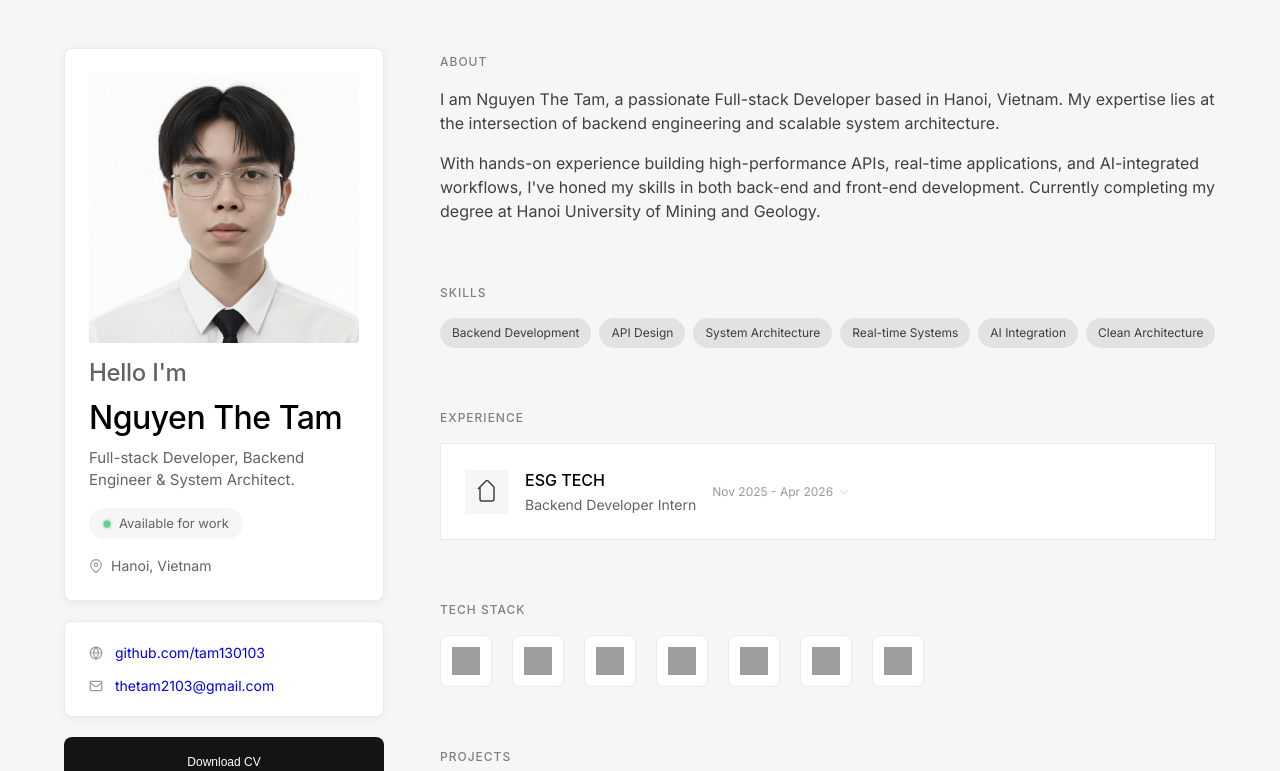
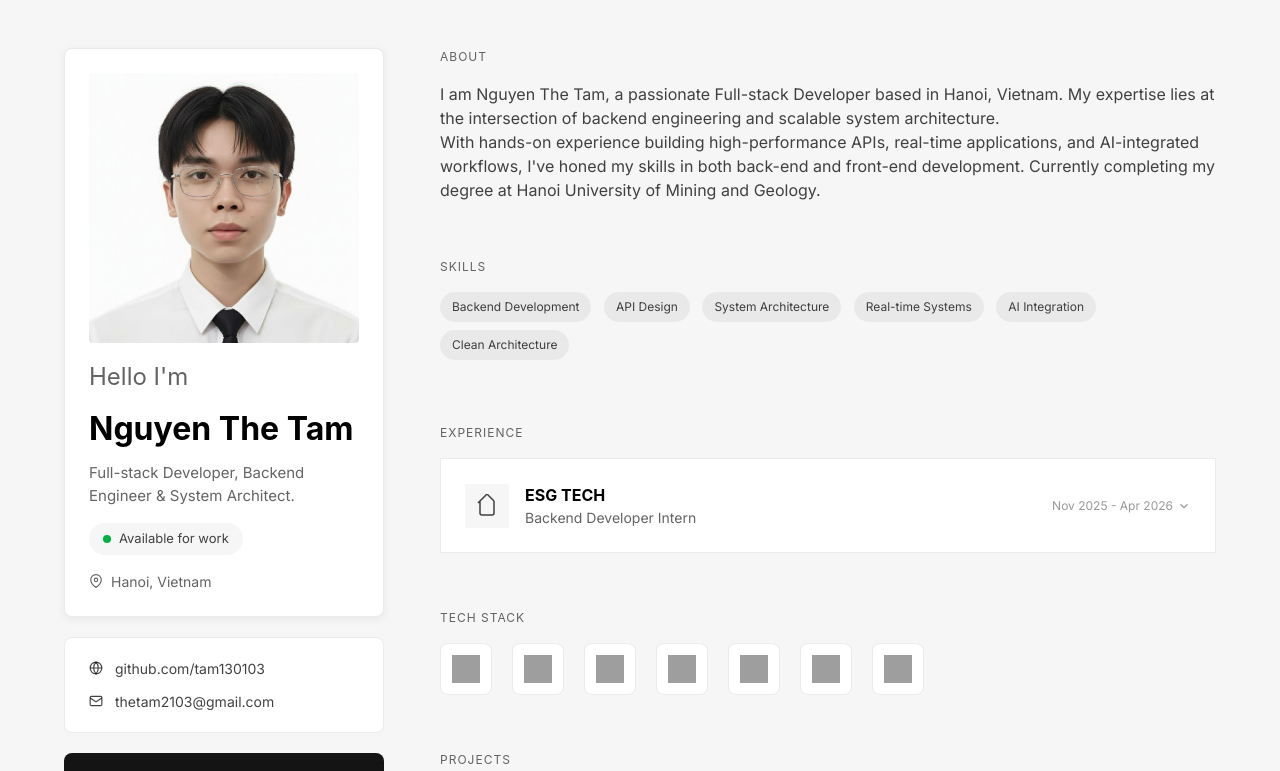
Before and after one commit to tam130103/tam130103.github.io, a website built with Vite: page index.html in a window 1280 px wide. Shown: the top 771 px of the page. Built offline with nearby package versions, Linux system fonts and the light colour scheme; grey boxes are pictures that could not be loaded; a web font is replaced by a local one.

Commit message:
fix: emergency fix for SVG sizing and project layout

```diff
--- a/styles.css
+++ b/styles.css
@@ -1,7 +1,6 @@
 /* ============================================
    MonoCV — Elite Portfolio Design System
    Strict compliance with DESIGN.md
-   Enhanced with High-End Visual Design Skills
    ============================================ */
 
 /* --- Font Loading --- */
@@ -9,7 +8,6 @@
 @import url('https://fonts.googleapis.com/css2?family=Inter:ital,opsz,wght@0,14..32,100..900;1,14..32,100..900&display=swap');
 
 :root {
-  /* --- Color Palette (Section 2 & 9) --- */
   --color-primary: #0000EE;
   --color-bg-primary: #FFFFFF;
   --color-bg-light: #F6F6F6;
@@ -22,16 +20,12 @@
   --color-text-placeholder: rgba(0, 0, 0, 0.40);
 
   --color-btn-default: rgba(0, 0, 0, 0.92);
-  --color-btn-ghost: rgba(0, 0, 0, 0.24);
   --color-border-neutral: rgba(0, 0, 0, 0.125);
   --color-divider-light: rgba(0, 0, 0, 0.08);
 
-  /* --- Typography (Section 3) --- */
-  --font-heading: 'General Sans', -apple-system, BlinkMacSystemFont, 'Segoe UI', sans-serif;
+  --font-heading: 'General Sans', -apple-system, sans-serif;
   --font-body: 'Inter', system-ui, -apple-system, sans-serif;
-  --font-ui: sans-serif;
 
-  /* --- Spacing Scale (Section 5) - Base Unit: 4px --- */
   --space-xs: 4px;
   --space-s: 8px;
   --space-m: 12px;
@@ -42,66 +36,39 @@
   --space-4xl: 40px;
   --space-5xl: 48px;
   --space-6xl: 56px;
-  --space-hero: 92px;
 
-  /* --- Depth & Elevation (Section 6) --- */
   --shadow-subtle: rgba(0, 0, 0, 0.04) 0px 2px 8px 1px;
   --shadow-medium: rgba(0, 0, 0, 0.05) 0px 2px 8px 1px;
   --shadow-prominent: rgba(0, 0, 0, 0.08) 0px 8px 16px 2px;
 
-  /* --- Layout Constants --- */
   --sidebar-width: 320px;
   --container-max: 1200px;
 }
 
-/* --- Reset & Base --- */
-*, *::before, *::after {
-  margin: 0;
-  padding: 0;
-  box-sizing: border-box;
-  -webkit-font-smoothing: antialiased;
-  -moz-osx-font-smoothing: grayscale;
-}
-
-html {
-  scroll-behavior: smooth;
-}
-
+/* --- Reset --- */
+*, *::before, *::after { margin: 0; padding: 0; box-sizing: border-box; }
+html { scroll-behavior: smooth; }
 body {
   font-family: var(--font-body);
   font-size: 16px;
-  font-weight: 400;
-  line-height: 1.5;
   color: var(--color-text-body);
   background-color: var(--color-bg-light);
-  min-height: 100vh;
-  transform: translateZ(0); /* Hardware Acceleration */
+  line-height: 1.5;
+  -webkit-font-smoothing: antialiased;
 }
+a { color: inherit; text-decoration: none; transition: 0.2s; }
+img { max-width: 100%; height: auto; }
 
-img { max-width: 100%; height: auto; display: block; }
+/* --- Global SVG Constraint --- */
+svg { max-width: 100%; max-height: 100%; }
 
-a {
-  color: var(--color-primary);
-  text-decoration: none;
-  transition: all 0.2s cubic-bezier(0.4, 0, 0.2, 1);
-}
-
-a:hover { color: var(--color-text-primary); }
-
-ul, ol { list-style: none; }
-
-/* --- Typography Utilities --- */
-.text-h3 { font-family: var(--font-heading); font-size: 14px; font-weight: 500; line-height: 1.2; color: var(--color-text-primary); margin-bottom: var(--space-s); }
-.text-body-small { font-family: var(--font-body); font-size: 14px; font-weight: 400; line-height: 1.5; color: var(--color-text-body); }
-
-/* --- Layout Architecture --- */
+/* --- Layout --- */
 .page-wrapper {
   display: flex;
   max-width: var(--container-max);
   margin: 0 auto;
   padding: var(--space-5xl) var(--space-2xl);
   gap: var(--space-6xl);
-  min-height: 100vh;
 }
 
 .sidebar {
@@ -115,19 +82,11 @@ ul, ol { list-style: none; }
   gap: var(--space-xl);
 }
 
-.main-content {
-  flex: 1;
-  min-width: 0;
-  display: flex;
-  flex-direction: column;
-  gap: var(--space-6xl);
-}
+.main-content { flex: 1; min-width: 0; display: flex; flex-direction: column; gap: var(--space-6xl); }
 
 /* --- Components --- */
-
-/* Profile Card */
 .profile-card {
-  background: var(--color-bg-primary);
+  background: #FFF;
   border: 1px solid var(--color-divider-light);
   border-radius: 8px;
   padding: var(--space-2xl);
@@ -135,268 +94,110 @@ ul, ol { list-style: none; }
   display: flex;
   flex-direction: column;
   gap: var(--space-l);
-  transition: transform 0.3s cubic-bezier(0.34, 1.56, 0.64, 1);
 }
 
-.profile-card:hover { transform: translateY(-4px); box-shadow: var(--shadow-prominent); }
+.profile-avatar { width: 100%; aspect-ratio: 1; border-radius: 4px; object-fit: cover; background: var(--color-bg-light); }
+.profile-greeting { font-family: var(--font-heading); font-size: 24px; color: var(--color-text-secondary); }
+.profile-name { font-family: var(--font-heading); font-size: 32px; color: #000; line-height: 1.1; }
+.profile-title { font-size: 15px; color: var(--color-text-secondary); }
 
-.profile-avatar {
-  width: 100%;
-  aspect-ratio: 1;
-  border-radius: 4px;
-  object-fit: cover;
-  background: var(--color-bg-light);
-  filter: grayscale(20%);
-  transition: filter 0.3s ease;
+.profile-status {
+  display: inline-flex; align-items: center; gap: 8px; font-size: 13px;
+  background: var(--color-bg-light); padding: 6px 14px; border-radius: 44px; width: fit-content;
+}
+.status-dot { width: 8px; height: 8px; border-radius: 50%; background: #00B341; }
+
+.profile-location { display: flex; align-items: center; gap: 8px; font-size: 14px; color: var(--color-text-secondary); }
+.profile-location svg { width: 14px; height: 14px; }
+
+.contact-card {
+  background: #FFF; border: 1px solid var(--color-divider-light); border-radius: 8px;
+  padding: var(--space-xl) var(--space-2xl); display: flex; flex-direction: column; gap: 12px;
+}
+.contact-item { display: flex; align-items: center; gap: 12px; font-size: 14px; }
+.contact-item svg { width: 14px; height: 14px; flex-shrink: 0; }
+
+.btn-primary {
+  height: 50px; background: var(--color-btn-default); color: #FFF;
+  display: flex; align-items: center; justify-content: center;
+  border-radius: 8px; font-size: 12px; font-weight: 500;
 }
 
-.profile-card:hover .profile-avatar { filter: grayscale(0%); }
+/* Sections */
+.section-label { font-family: var(--font-heading); font-size: 12px; letter-spacing: 1px; text-transform: uppercase; color: var(--color-text-secondary); margin-bottom: 16px; display: block; }
 
-.profile-greeting {
-  font-family: var(--font-heading);
-  font-size: 24px;
-  font-weight: 500;
-  line-height: 1.2;
-  color: var(--color-text-secondary);
-  letter-spacing: -0.3px;
+.skill-tag {
+  display: inline-block; font-size: 12px; background: rgba(0,0,0,0.05);
+  padding: 6px 12px; border-radius: 44px; margin: 0 8px 8px 0;
 }
 
-.profile-name {
-  font-family: var(--font-heading);
-  font-size: 32px;
-  font-weight: 500;
-  line-height: 1.1;
-  color: var(--color-text-primary);
-  letter-spacing: -0.5px;
-  margin-top: calc(-1 * var(--space-xs));
+/* Experience */
+.experience-item {
+  background: #FFF; border: 1px solid var(--color-divider-light); padding: 24px;
+  display: flex; align-items: center; gap: 16px; cursor: pointer; transition: 0.3s;
 }
+.experience-item:hover { background: var(--color-bg-lighter); }
+.experience-icon { width: 44px; height: 44px; background: var(--color-bg-light); display: flex; align-items: center; justify-content: center; }
+.experience-icon svg { width: 24px; height: 24px; }
+.experience-info { flex: 1; }
+.experience-company { font-family: var(--font-heading); font-size: 16px; color: #000; }
+.experience-role { font-size: 14px; color: var(--color-text-secondary); }
+.experience-date { font-size: 12px; color: var(--color-text-tertiary); display: flex; align-items: center; gap: 4px; }
+.experience-date svg { width: 14px; height: 14px; }
 
-.profile-title {
-  font-family: var(--font-body);
-  font-size: 15px;
-  font-weight: 400;
-  color: var(--color-text-secondary);
-  margin-top: calc(-1 * var(--space-xs));
-}
-
-.profile-status {
-  display: inline-flex;
-  align-items: center;
-  gap: var(--space-s);
-  font-size: 13px;
-  color: var(--color-text-secondary);
-  background: var(--color-bg-light);
-  padding: 6px 14px;
-  border-radius: 44px;
-  width: fit-content;
-}
-
-.status-dot {
-  width: 8px;
-  height: 8px;
-  border-radius: 50%;
-  background: #00B341;
-  box-shadow: 0 0 0 2px rgba(0, 179, 65, 0.2);
-  animation: pulse 2s ease-in-out infinite;
-}
-
-@keyframes pulse {
-  0%, 100% { opacity: 1; transform: scale(1); }
-  50% { opacity: 0.6; transform: scale(0.9); }
-}
-
-.profile-location {
-  display: flex;
-  align-items: center;
-  gap: var(--space-s);
-  font-size: 14px;
-  color: var(--color-text-secondary);
-}
-
-.profile-location svg { width: 14px; height: 14px; color: var(--color-text-tertiary); }
-
-/* Contact Card */
-.contact-card {
-  background: var(--color-bg-primary);
-  border: 1px solid var(--color-divider-light);
-  border-radius: 8px;
-  padding: var(--space-xl) var(--space-2xl);
-  box-shadow: var(--shadow-subtle);
-  display: flex;
-  flex-direction: column;
-  gap: var(--space-m);
-}
-
-.contact-item { display: flex; align-items: center; gap: var(--space-m); font-size: 14px; }
-.contact-item svg { width: 14px; height: 14px; color: var(--color-text-tertiary); }
-
-/* Buttons */
-.sidebar-buttons { display: flex; flex-direction: column; gap: var(--space-s); }
-
-.btn-primary {
-  display: flex;
-  align-items: center;
-  justify-content: center;
-  height: 50px;
-  background: var(--color-btn-default);
-  color: #FFFFFF;
-  font-family: var(--font-ui);
-  font-size: 12px;
-  border: none;
-  border-radius: 8px;
-  cursor: pointer;
-  transition: all 0.2s cubic-bezier(0.4, 0, 0.2, 1);
-}
-
-.btn-primary:hover { background: #000; box-shadow: var(--shadow-prominent); }
-.btn-primary:active { transform: scale(0.98); }
-
-/* Section Elements */
-.section-label {
-  display: inline-block;
-  font-family: var(--font-heading);
-  font-size: 12px;
-  font-weight: 500;
-  letter-spacing: 1px;
-  text-transform: uppercase;
-  color: var(--color-text-secondary);
-  margin-bottom: var(--space-l);
-  opacity: 0.8;
-}
-
-.about-text { font-size: 16px; line-height: 1.5; color: var(--color-text-body); }
-.about-text p + p { margin-top: var(--space-l); }
-
-/* Skill Badges */
-.skills-list { display: flex; flex-wrap: wrap; gap: var(--space-s); }
-.skill-tag {
-  font-size: 12px;
-  color: var(--color-text-body);
-  background: rgba(0, 0, 0, 0.08);
-  padding: 6px 12px;
-  border-radius: 44px;
-  transition: all 0.2s cubic-bezier(0.175, 0.885, 0.32, 1.275);
-}
-.skill-tag:hover { background: rgba(0, 0, 0, 0.16); transform: scale(1.05); color: #000; }
-
-/* Experience Cards (Sharp) */
-.experience-item {
-  background: var(--color-bg-primary);
-  border: 1px solid var(--color-divider-light);
-  padding: var(--space-2xl);
-  display: flex;
-  align-items: center;
-  gap: var(--space-l);
-  cursor: pointer;
-  transition: all 0.3s ease;
-}
-
-.experience-item:hover { background: var(--color-bg-lighter); box-shadow: var(--shadow-subtle); }
-
-.experience-icon {
-  width: 44px; height: 44px; background: var(--color-bg-light);
-  display: flex; align-items: center; justify-content: center; flex-shrink: 0;
-}
-
-.experience-company { font-family: var(--font-heading); font-size: 16px; font-weight: 500; color: #000; }
-.experience-role { font-size: 14px; color: var(--color-text-secondary); margin-top: 2px; }
-.experience-date { font-size: 12px; color: var(--color-text-tertiary); display: flex; align-items: center; gap: 4px; }
-
-.experience-item .chevron { width: 14px; height: 14px; opacity: 0.3; transition: transform 0.3s ease; }
-.experience-item.expanded .chevron { transform: rotate(180deg); }
-
-.experience-details {
-  display: none; background: var(--color-bg-primary); border: 1px solid var(--color-divider-light);
-  border-top: none; padding: 0 var(--space-2xl) var(--space-2xl);
-}
-
+.experience-details { display: none; padding: 0 24px 24px; background: #FFF; border: 1px solid var(--color-divider-light); border-top: none; }
 .experience-details ul { padding-left: 60px; }
-.experience-details li { margin-bottom: var(--space-s); }
 
 /* Tech Icons */
-.tech-icons { display: flex; flex-wrap: wrap; gap: var(--space-xl); align-items: center; }
+.tech-icons { display: flex; flex-wrap: wrap; gap: 20px; }
 .tech-icon {
-  width: 52px; height: 52px; border-radius: 8px; background: #FFF;
-  border: 1px solid var(--color-divider-light);
-  display: flex; align-items: center; justify-content: center;
-  transition: all 0.3s cubic-bezier(0.4, 0, 0.2, 1);
+  width: 52px; height: 52px; border: 1px solid var(--color-divider-light);
+  display: flex; align-items: center; justify-content: center; border-radius: 8px; background: #FFF;
 }
-.tech-icon:hover { transform: translateY(-4px) rotate(4deg); border-color: var(--color-primary); }
 .tech-icon img { width: 28px; height: 28px; filter: grayscale(100%); transition: 0.3s; }
 .tech-icon:hover img { filter: grayscale(0%); }
 
-/* Project Carousel */
-.projects-carousel {
-  display: flex; gap: var(--space-xl); overflow-x: auto;
-  padding-bottom: var(--space-s); scroll-snap-type: x mandatory;
-  scrollbar-width: none; -ms-overflow-style: none;
+/* Projects */
+.projects-carousel { display: flex; gap: 24px; overflow-x: auto; padding-bottom: 12px; scrollbar-width: none; }
+.projects-carousel::-webkit-scrollbar { display: none; }
+.project-card {
+  min-width: 300px; background: linear-gradient(135deg, #F6F6F6, #FEFEFE);
+  border: 1px solid var(--color-divider-light); border-radius: 0 8px 8px 0; overflow: hidden;
 }
-.projects-carousel::-webkit-scrollbar { display: none; }
+.project-card-image { width: 100%; height: 200px; background: #EEE; display: flex; align-items: center; justify-content: center; }
+.project-card-image svg { width: 48px; height: 48px; opacity: 0.2; }
+.project-card-body { padding: 24px; }
+.project-card-title { font-family: var(--font-heading); font-size: 18px; color: #000; margin-bottom: 8px; }
+.project-card-desc { font-size: 14px; color: var(--color-text-secondary); line-height: 1.5; }
+.project-card-link { display: inline-flex; align-items: center; gap: 8px; color: var(--color-primary); font-size: 14px; margin-top: 16px; font-weight: 500; }
+.project-card-link svg { width: 14px; height: 14px; }
 
-.project-card {
-  min-width: 300px; max-width: 320px; flex-shrink: 0; scroll-snap-align: start;
-  background: linear-gradient(135deg, #F6F6F6 0%, #FEFEFE 100%);
-  border-radius: 0 8px 8px 0; overflow: hidden;
-  border: 1px solid var(--color-divider-light);
-  transition: 0.3s ease-out;
+/* Links */
+.links-grid { display: grid; grid-template-columns: 1fr 1fr; gap: 16px; }
+.link-item {
+  display: flex; align-items: center; justify-content: space-between;
+  padding: 16px 24px; background: #FFF; border: 1px solid var(--color-divider-light);
+  border-radius: 8px; font-size: 14px;
 }
-.project-card:hover { transform: translateY(-4px); box-shadow: var(--shadow-prominent); }
+.link-item svg { width: 14px; height: 14px; opacity: 0.5; }
 
-.project-card-image { width: 100%; height: 220px; background: #f0f0f0; }
-.project-card-body { padding: var(--space-2xl); }
-.project-card-title { font-family: var(--font-heading); font-size: 18px; font-weight: 500; color: #000; margin-bottom: 8px; }
-.project-card-desc { font-size: 14px; line-height: 1.5; color: var(--color-text-secondary); }
-.project-card-link { display: inline-flex; align-items: center; gap: 8px; color: var(--color-primary); margin-top: 16px; font-weight: 500; }
-
-/* Contact Form */
-.contact-form { display: flex; flex-direction: column; gap: var(--space-xl); }
-.form-group { display: flex; flex-direction: column; gap: var(--space-xs); }
-
-.form-input {
-  background: transparent; border: none; border-bottom: 1px solid var(--color-border-neutral);
-  padding: 8px 0; font-size: 16px; transition: 0.3s;
-}
-.form-input:focus { border-bottom-color: var(--color-primary); outline: none; }
-
-.form-textarea {
-  background: transparent; border: 1px solid var(--color-border-neutral);
-  padding: 12px; min-height: 100px; font-size: 16px; transition: 0.3s; resize: vertical;
-}
-.form-textarea:focus { border-color: var(--color-primary); box-shadow: inset 0 0 0 1px var(--color-primary); outline: none; }
-
-.btn-submit {
-  height: 50px; background: var(--color-btn-default); color: #FFF;
-  border: none; border-radius: 8px; font-size: 12px; cursor: pointer;
-  transition: 0.2s cubic-bezier(0.4, 0, 0.2, 1);
-}
-.btn-submit:hover { background: #000; }
+/* Form */
+.contact-form { display: flex; flex-direction: column; gap: 24px; }
+.form-group { display: flex; flex-direction: column; gap: 8px; }
+.form-input { background: transparent; border: none; border-bottom: 1px solid var(--color-border-neutral); padding: 8px 0; font-size: 16px; outline: none; }
+.form-textarea { background: transparent; border: 1px solid var(--color-border-neutral); padding: 12px; min-height: 100px; font-size: 16px; outline: none; }
+.btn-submit { height: 50px; background: #000; color: #FFF; border-radius: 8px; cursor: pointer; border: none; }
 
 /* Footer */
-.footer { padding: var(--space-5xl) 0; margin-top: var(--space-6xl); border-top: 1px solid var(--color-divider-light); background: #FFF; }
-.footer-content { display: flex; justify-content: space-between; align-items: center; max-width: var(--container-max); margin: 0 auto; padding: 0 var(--space-2xl); }
-.footer-text, .footer-right { font-size: 13px; color: var(--color-text-secondary); }
+.footer { padding: 48px 0; border-top: 1px solid var(--color-divider-light); margin-top: 56px; background: #FFF; }
+.footer-content { display: flex; justify-content: space-between; max-width: var(--container-max); margin: 0 auto; padding: 0 24px; font-size: 13px; color: var(--color-text-secondary); }
 
-/* --- Animations --- */
-.reveal {
-  opacity: 0; transform: translateY(30px);
-  transition: opacity 0.8s cubic-bezier(0.2, 0.8, 0.2, 1), transform 0.8s cubic-bezier(0.2, 0.8, 0.2, 1);
-  will-change: opacity, transform;
-}
+/* Reveal Animation */
+.reveal { opacity: 0; transform: translateY(20px); transition: 0.8s cubic-bezier(0.2, 0.8, 0.2, 1); }
 .reveal.visible { opacity: 1; transform: translateY(0); }
 
-/* --- Responsive --- */
+/* Responsive */
 @media (max-width: 1024px) {
-  .page-wrapper { flex-direction: column; padding: var(--space-3xl) var(--space-l); gap: var(--space-4xl); }
+  .page-wrapper { flex-direction: column; }
   .sidebar { width: 100%; position: static; }
-  .main-content { max-width: 100%; }
 }
-
-@media (max-width: 480px) {
-  .profile-name { font-size: 28px; }
-  .project-card { min-width: 280px; }
-}
-
-@media (prefers-reduced-motion: reduce) {
-  .reveal { opacity: 1; transform: none; transition: none; }
-  * { scroll-behavior: auto !important; }
-}
```
Also changed, not shown: package.json (added, +13 -0 lines).
